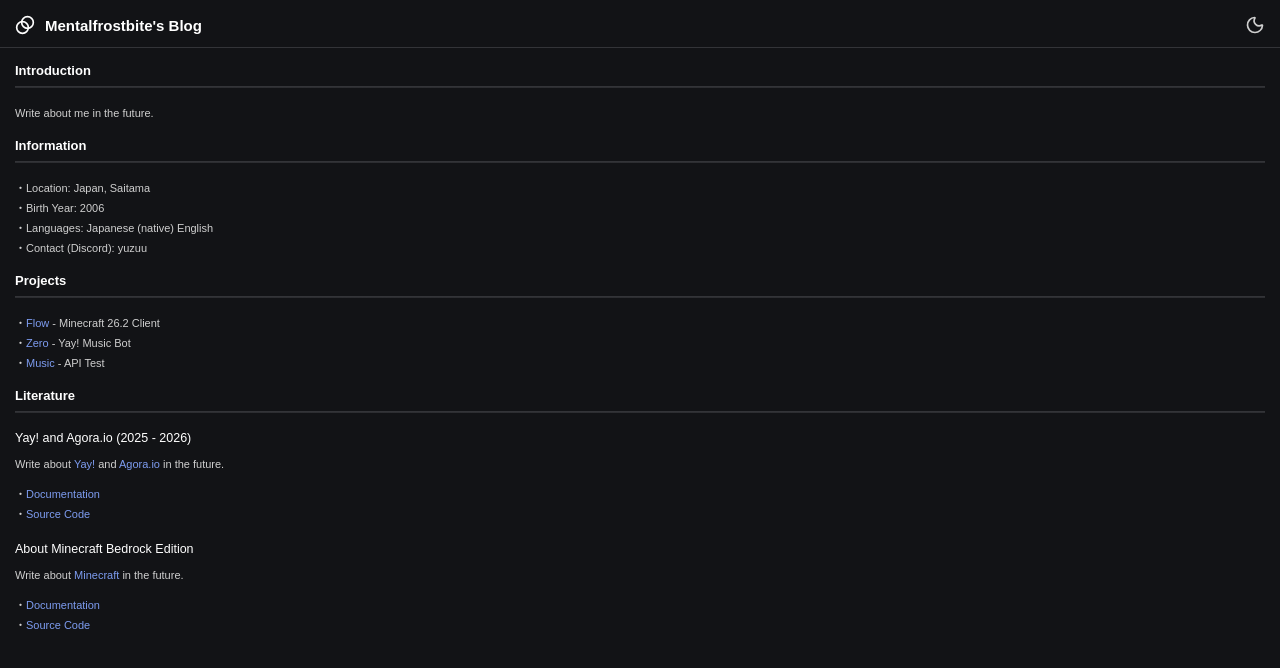
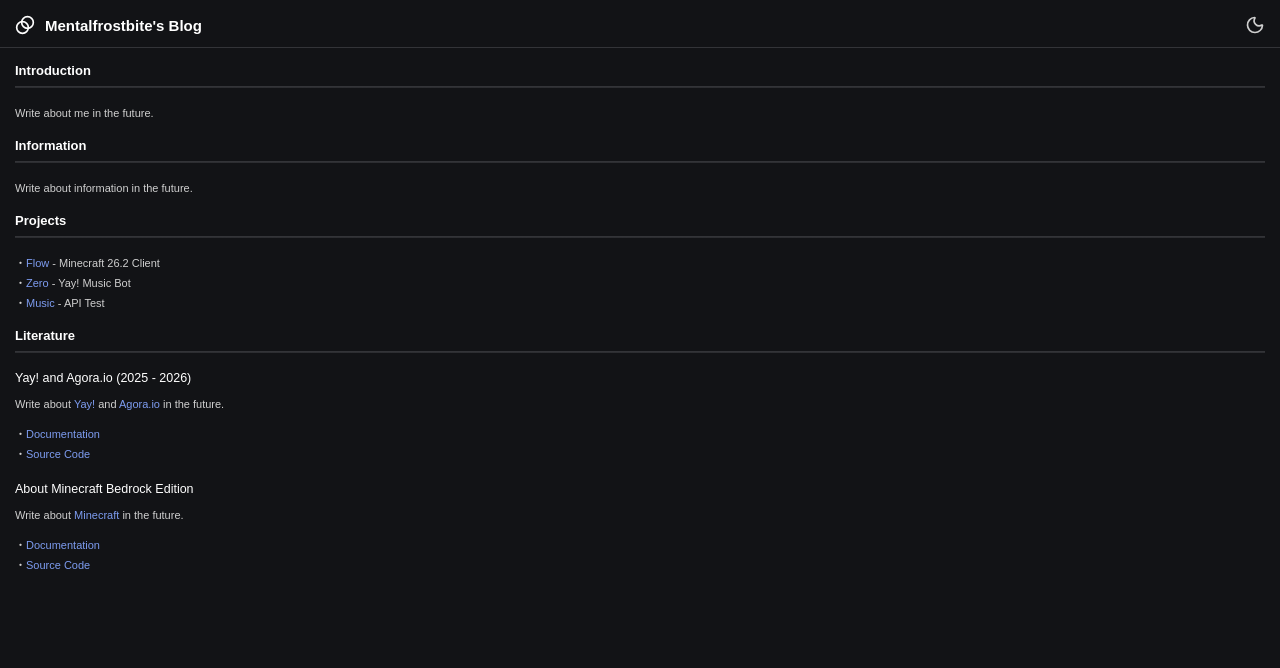
Before and after one commit to mqnnko/Blog, a plain HTML site: page index.html in a window 1280 px wide. Drawn offline with nearby package versions, Linux system fonts and the light colour scheme.

Commit message:
Update website

```diff
--- a/index.html
+++ b/index.html
@@ -34,10 +34,7 @@
         <h2 class="section-title">Information</h2>
         <div class="texts">
             <p class="h2">
-                ・Location: Japan, Saitama <br>
-                ・Birth Year: 2006 <br>
-                ・Languages: Japanese (native) English<br>
-                ・Contact (Discord): yuzuu
+                Write about information in the future.
             </p>
         </div>
     </section>
@@ -61,7 +58,8 @@
         <div class="texts">
             <h3 class="h1">Yay! and Agora.io (2025 - 2026)</h3>
             <p class="h3">
-                Write about <a href="https://yay.space/" target="_blank">Yay!</a> and <a href="https://www.agora.io/" target="_blank">Agora.io</a> in the future.
+                Write about <a href="https://yay.space/" target="_blank">Yay!</a> and <a href="https://www.agora.io/"
+                    target="_blank">Agora.io</a> in the future.
             </p>
 
             <div class="links">
```
